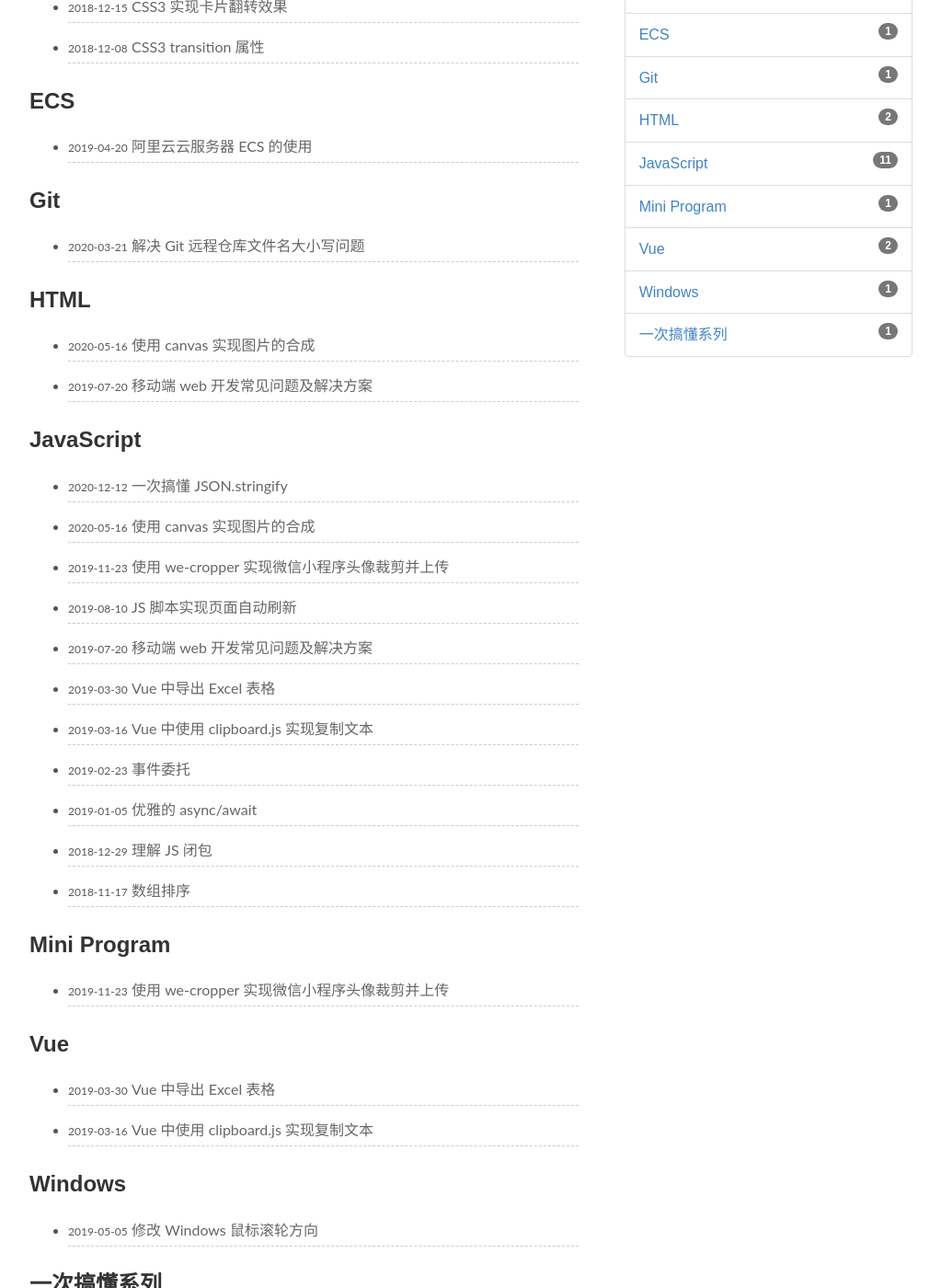
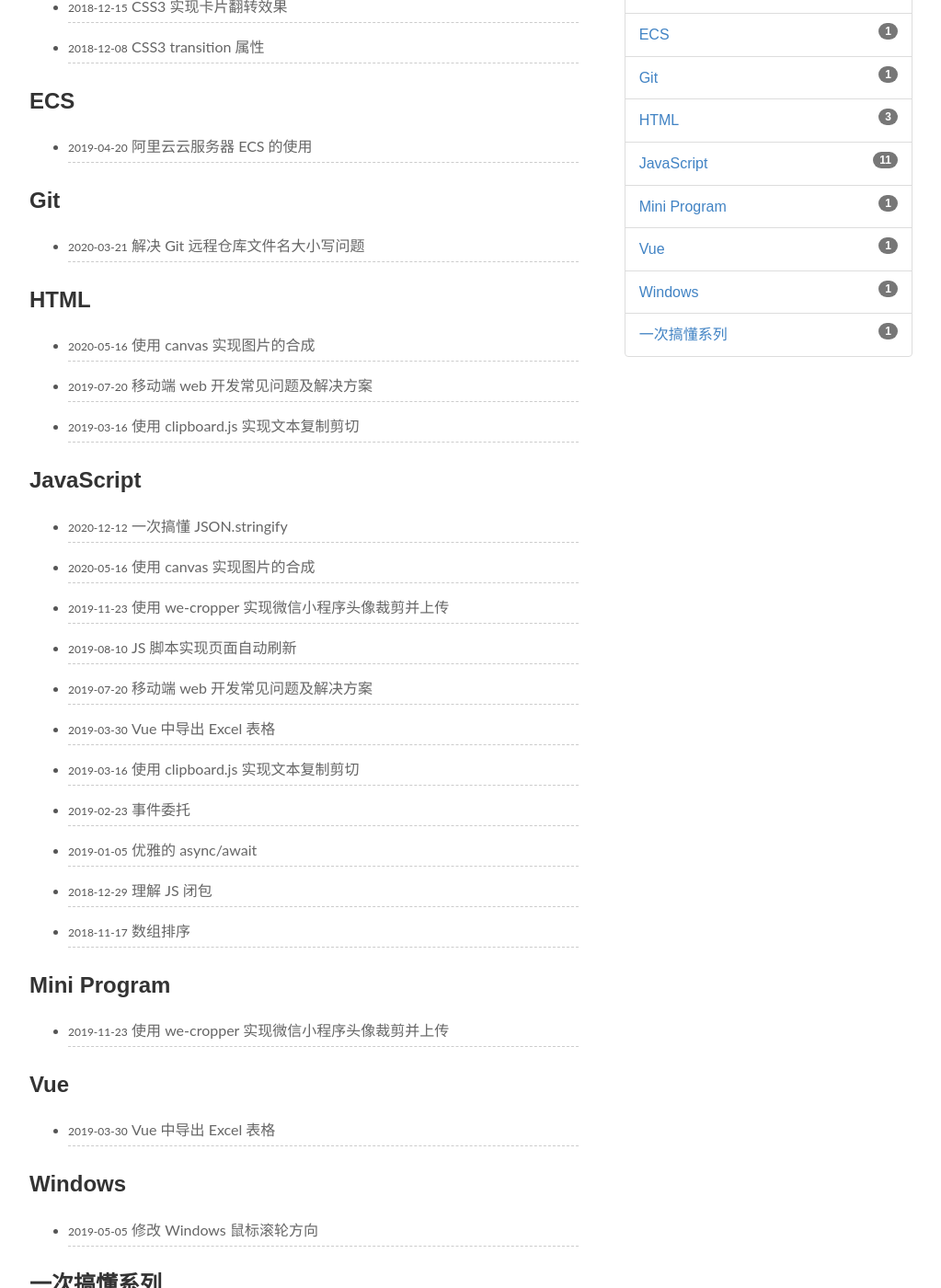
Before and after one commit to iamjichao/iamjichao.github.io, a Jekyll site: the page built from pages/categories.md, in a window 1280 px wide and 1400 px high, scrolled down 384 px. Shown: the whole window at 92% size, without its empty margins (138-1161 px from the left). Built offline with Jekyll 4.4.1, drawn with Linux system fonts in a browser that asks for light colours; some web fonts are replaced; comment, search, counter and statistics services are not loaded; a style sheet for code colours, icons or effects is not loaded.

Commit message:
update posts

```diff
--- a/_posts/2019-03-16-vue-clipboard.md
+++ b/_posts/2019-03-16-clipboard-js.md
@@ -1,9 +1,9 @@
 ---
 layout: post
-title: Vue 中使用 clipboard.js 实现复制文本
-categories: [JavaScript, Vue]
-description: Vue 中使用 clipboard.js 实现复制文本
-keywords: [JavaScript, Vue, clipboard.js]
+title: 使用 clipboard.js 实现文本复制剪切
+categories: [HTML, JavaScript]
+description: 使用 clipboard.js 实现文本复制剪切
+keywords: [JavaScript, clipboard.js]
 ---
 
 工作中需要实现这样一个需求：在订单号后边提供一个复制订单号的按钮，使用了 [clipboard.js](https://github.com/zenorocha/clipboard.js.git)，在这里记录一下使用方法和注意事项。
```
